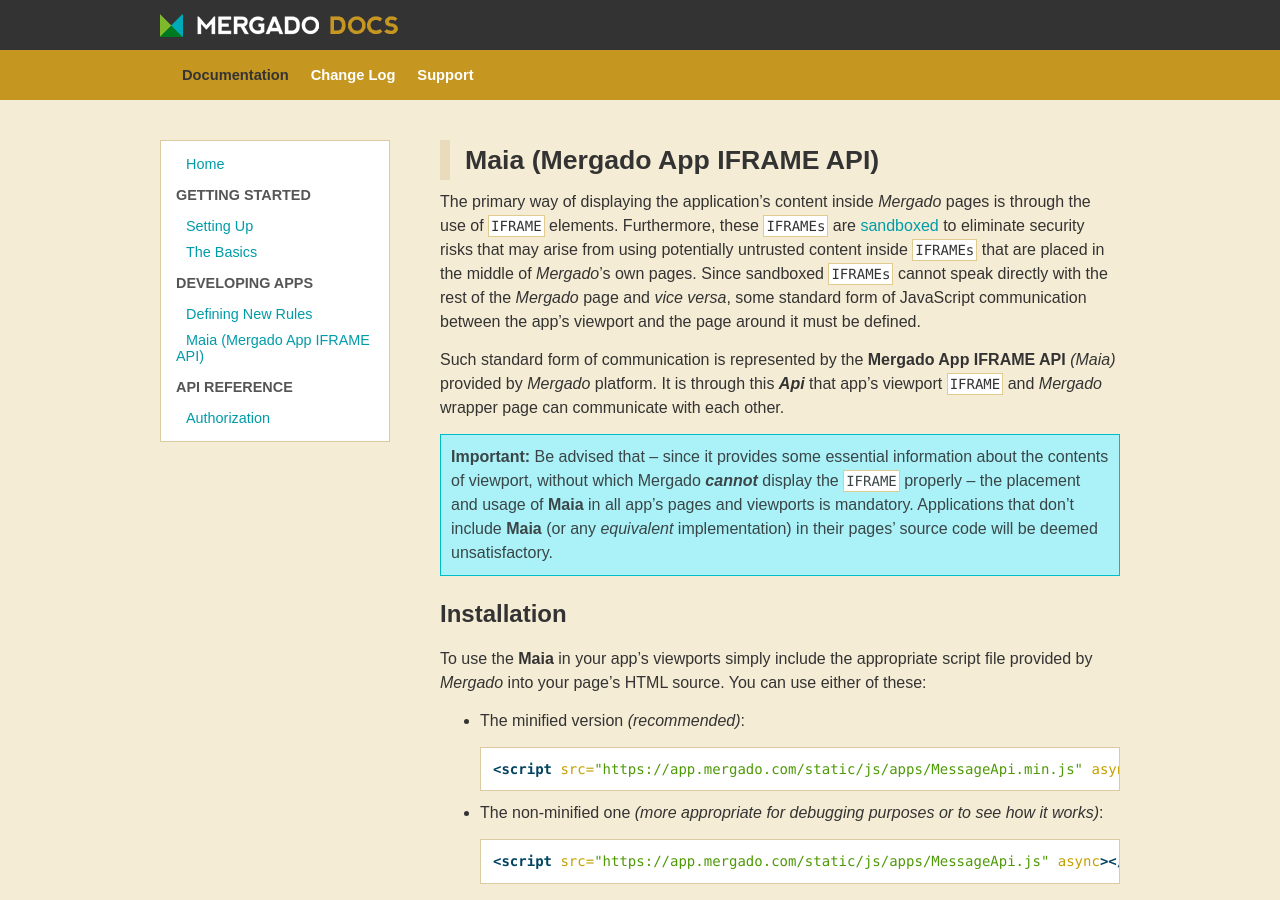
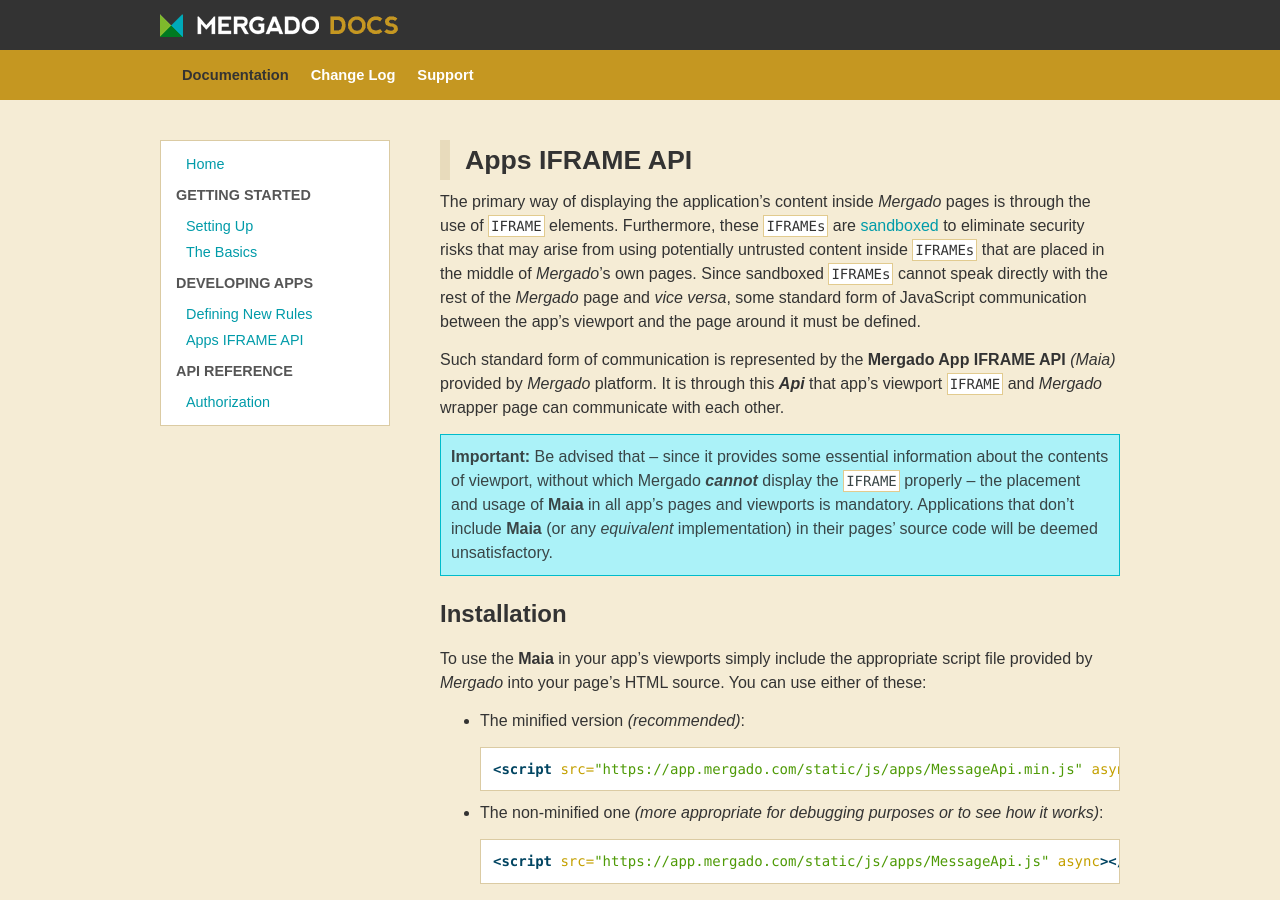
Before and after one commit to michalwiglasz/docs, a Jekyll site: the page built from _posts/2016-05-24-apps-iframe-api.md, in a window 1280 px wide and 900 px high. Built offline with Jekyll 4.4.1, drawn with Linux system fonts in a browser that asks for light colours.

Commit message:
Shorter title of the IFRAME API.

```diff
--- a/_posts/2016-05-24-maia-mergado-app-iframe-api.md
+++ b/_posts/2016-05-24-apps-iframe-api.md
@@ -1,6 +1,6 @@
 ---
 layout: page
-title: "Maia (Mergado App IFRAME API)"
+title: "Apps IFRAME API"
 category: apps
 date: 2016-05-24 14:39:00
 active_item: ""
```
